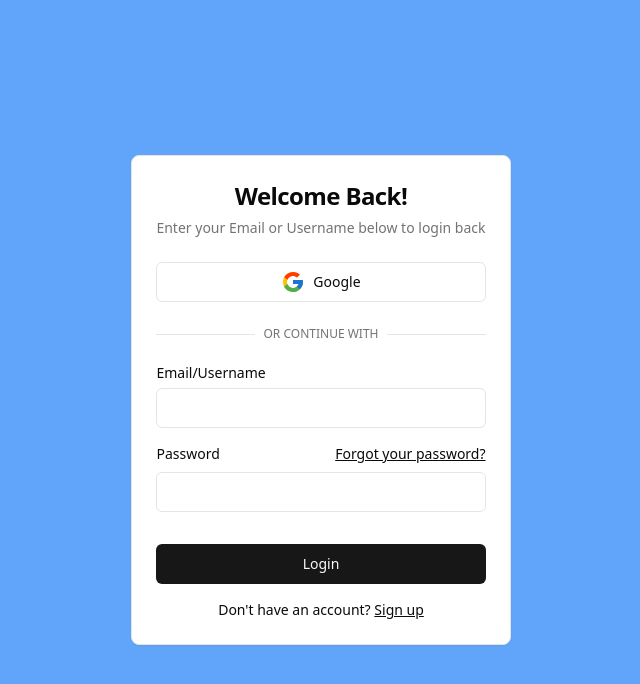
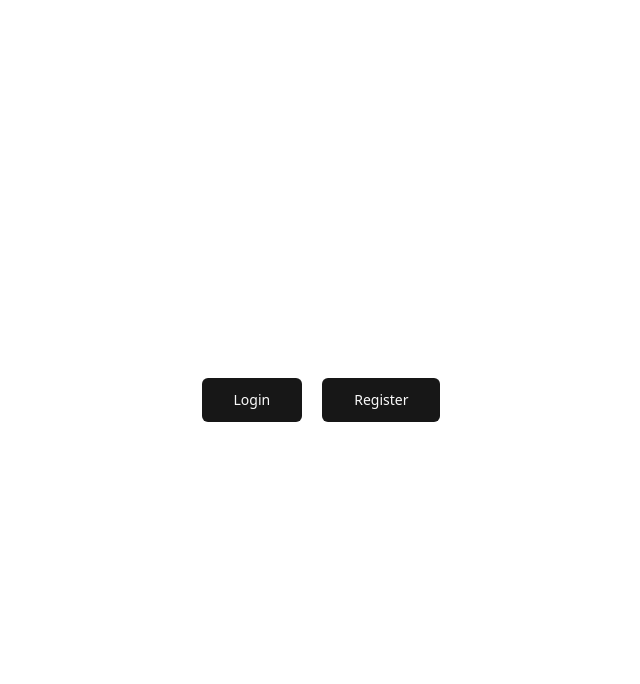
Before and after one commit to Peer-Tutoring/peer-tutoring, a Next.js app in the folder frontend/: page / in a window 1280 px wide. Shown: the top 684 px of the page, without its empty margins (319-959 px from the left). Built offline with nearby package versions, Linux system fonts and the light colour scheme.

Commit message:
stuff
Co-authored-by: Khalil Melhem <khalil.i.melhem@gmail.com>

```diff
--- /dev/null
+++ b/frontend/src/app/auth/login/page.tsx
@@ -0,0 +1,7 @@
+import Login from "@components/Login";
+
+const page = () => {
+  return <Login />;
+};
+
+export default page;
--- /dev/null
+++ b/frontend/src/app/auth/register/page.tsx
@@ -0,0 +1,7 @@
+import Signup from "@components/Signup";
+
+const page = () => {
+  return <Signup />;
+};
+
+export default page;
--- a/frontend/src/app/page.tsx
+++ b/frontend/src/app/page.tsx
@@ -1,13 +1,16 @@
-import Login from "@/components/Login";
-import Signup from "@/components/Signup";
-import Title from "@components/Title";
+import Link from "next/link";
+
+import { Button } from "@components/ui/button";
 
 export default function Home() {
   return (
-    <main className="flex min-h-screen flex-col items-center justify-center bg-blue-400">
-      {/* <Title /> */}
-      {/* <Signup /> */}
-      <Login />
+    <main className="flex min-h-screen items-center justify-center gap-5">
+      <Button asChild size={"lg"}>
+        <Link href={"/auth/login"}>Login</Link>
+      </Button>
+      <Button asChild size={"lg"}>
+        <Link href={"/auth/register"}>Register</Link>
+      </Button>
     </main>
   );
 }
--- a/frontend/src/components/Login.tsx
+++ b/frontend/src/components/Login.tsx
@@ -48,8 +48,8 @@ const Login = () => {
   };
 
   return (
-    <div>
-      <Card className="mx-auto max-w-md">
+    <div className="flex min-h-screen items-center justify-center">
+      <Card className="max-w-md">
         <CardHeader>
           <CardTitle className="text-center text-2xl">Welcome Back!</CardTitle>
           <CardDescription>
@@ -133,6 +133,7 @@ const Login = () => {
             </Link>
           </div>
         </CardContent>
+        <CardFooter></CardFooter>
       </Card>
     </div>
   );
--- a/frontend/src/components/Signup.tsx
+++ b/frontend/src/components/Signup.tsx
@@ -45,7 +45,7 @@ const Signup = () => {
   };
 
   return (
-    <div>
+    <div className="flex min-h-screen items-center justify-center">
       <Card className="mx-auto max-w-sm">
         <CardHeader>
           <CardTitle className="text-xxl text-center">
@@ -130,11 +130,12 @@ const Signup = () => {
           </form>
           <div className="mt-4 text-center text-sm">
             Already have an account?{" "}
-            <Link href="/signin" className="underline">
+            <Link href="/auth/login" className="underline">
               Sign in
             </Link>
           </div>
         </CardContent>
+        <CardFooter></CardFooter>
       </Card>
     </div>
   );
```
